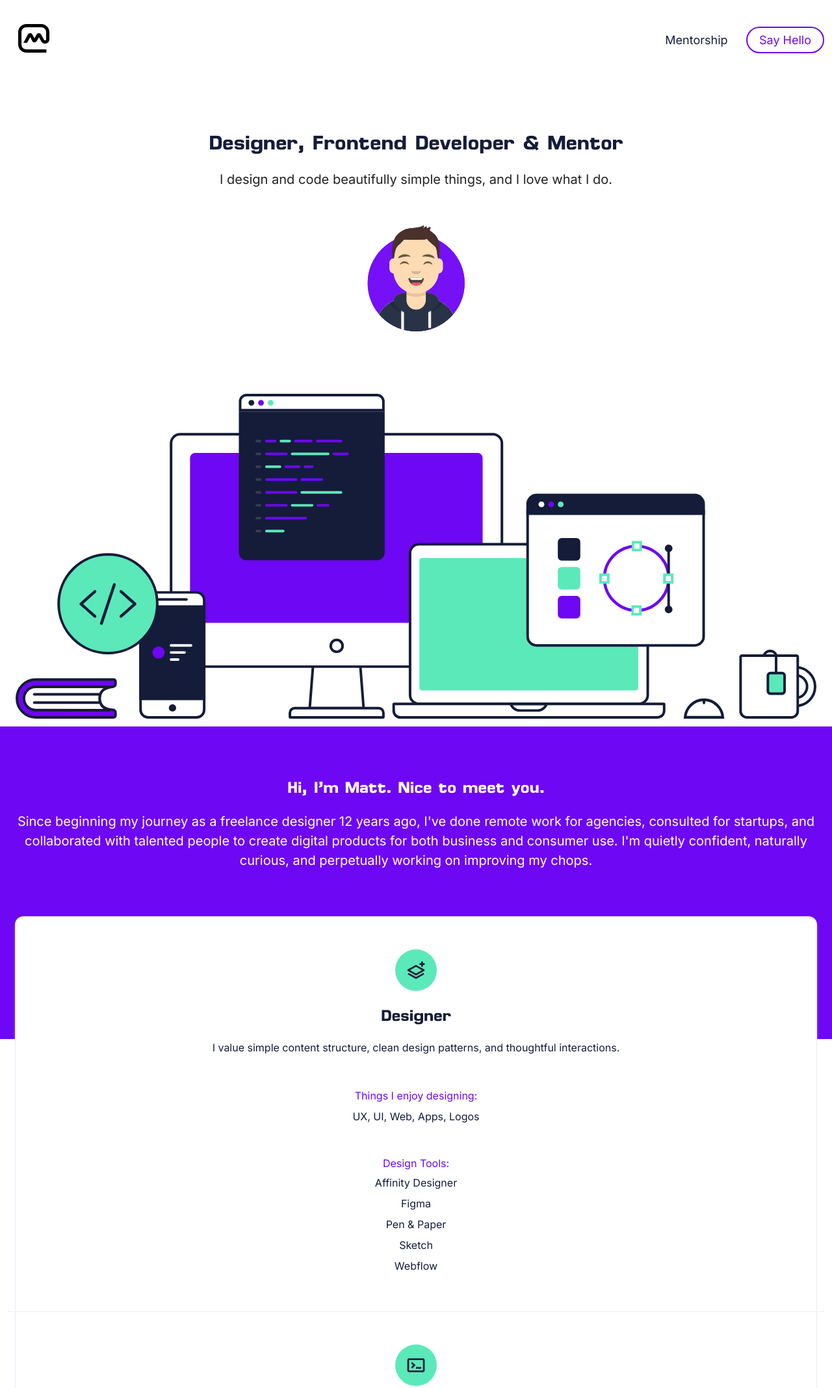
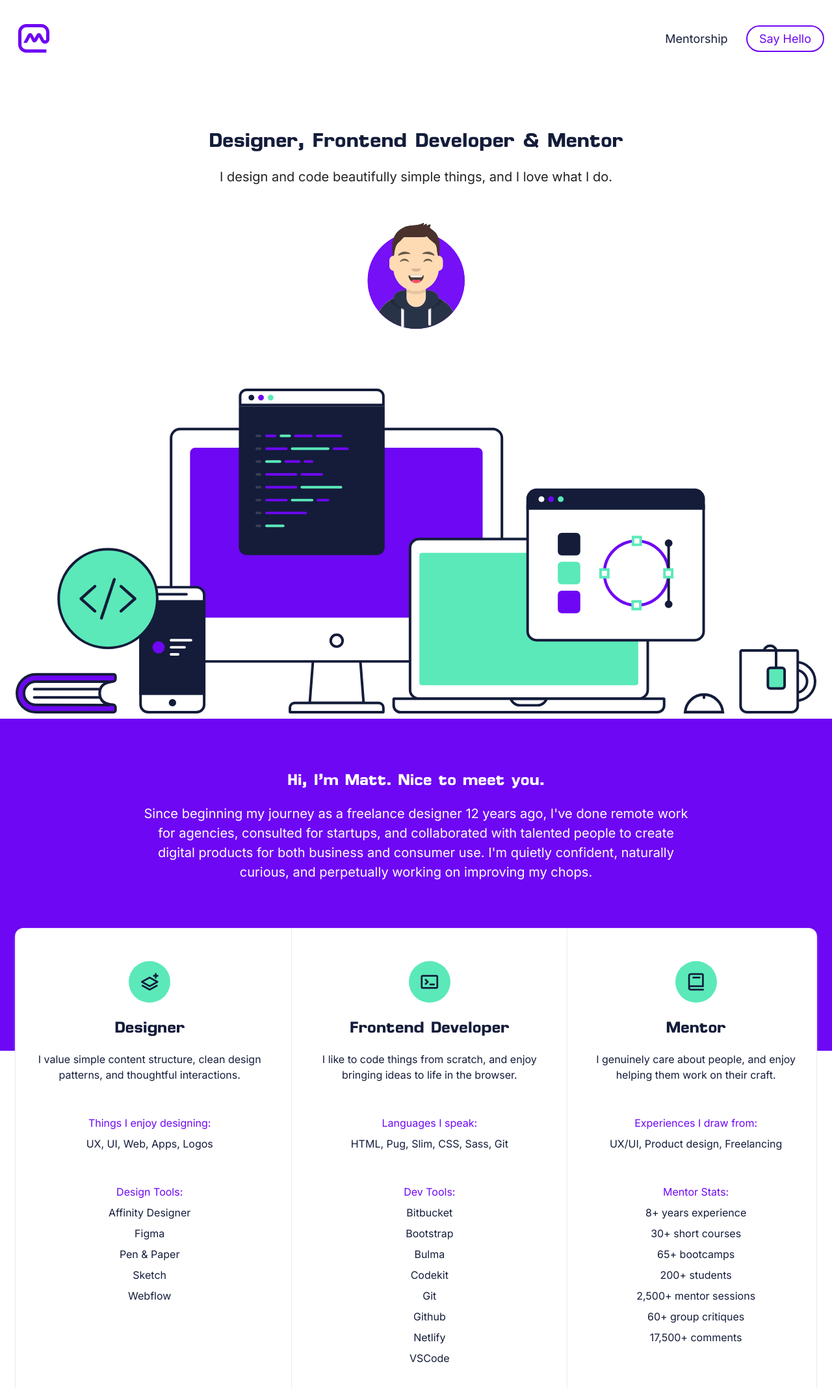
Before and after one commit to USBCALI-MILOCODE/paginaPortafolio, a plain HTML site: page index.html in a window 1280 px wide. Shown: the top 2136 px of the page at 65% size. Drawn offline with nearby package versions, Linux system fonts and the light colour scheme.

Commit message:
sin responsive

```diff
--- a/assets/css/style.css
+++ b/assets/css/style.css
@@ -62,6 +62,15 @@ img {
 
 }
 
+::-webkit-scrollbar {
+  width: 8px;
+  border-left: 1px solid #E6ECF8;
+}
+
+::-webkit-scrollbar-thumb {
+  background-color: #141c3a;
+}
+
 svg {
   width: 18px;
 }
@@ -105,7 +114,6 @@ nav {
   padding: 1.2rem 0;
   min-height: 3.25rem;
   position: relative;
-
 }
 
 nav .container {
@@ -114,7 +122,15 @@ nav .container {
   justify-content: space-between;
   align-items: center;
   width: 100%;
+}
 
+nav .container svg {
+  color: var(--principal);
+}
+
+nav .container .flex i {
+  font-size: 2em;
+  cursor: pointer;
 }
 
 .navbar-logo {
@@ -141,6 +157,13 @@ nav .container {
 
 .hero {
   padding-top: 2rem;
+}
+
+.hero .column {
+  display: flex;
+  justify-content: center;
+  align-items: center;
+  flex-direction: column;
 }
 
 .hero-body {
@@ -626,6 +649,35 @@ footer .madeby img {
   max-width: 30%;
 }
 
-@media screen  {
+/* Media Queries */
 
+@media screen and (min-width: 1024px) {
+  .skills .container {
+    margin: 0 auto;
+  }
+
+  .skills .container .columns {
+    display: flex;
+  }
+
+
+  .skills .container .columns .column:nth-child(2) {
+    border-right: 1px solid #E6ECF8;
+    border-left: 1px solid #E6ECF8;
+  }
+
+  .about .container {
+    padding: 0px 12em;
+    margin: 0 auto;
+  }
+
+  #projects .container {
+    margin: 0 auto;
+    display: flex;
+    flex-direction: column;
+  }
+
+  #projects .container .project-grid {
+
+  }
 }
--- a/index.html
+++ b/index.html
@@ -5,7 +5,11 @@
   <meta charset="UTF-8">
   <meta name="viewport" content="width=device-width, initial-scale=1.0">
   <title>Document</title>
+
+  <script src="https://cdn.tailwindcss.com"></script>
+
   <link rel="stylesheet" href="./assets/css/style.css">
+
 
   <!-- Fuente -->
   <link href="https://fonts.googleapis.com/css2?family=Inter:wght@100..900&display=swap" rel="stylesheet">
@@ -15,6 +19,8 @@
   <link rel="stylesheet" href="https://cdnjs.cloudflare.com/ajax/libs/font-awesome/6.5.1/css/all.min.css"
     integrity="sha512-DTOQO9RWCH3ppGqcWaEA1BIZOC6xxalwEsw9c2QQeAIftl+Vegovlnee1c9QX4TctnWMn13TZye+giMm8e2LwA=="
     crossorigin="anonymous" referrerpolicy="no-referrer" />
+
+
 </head>
 
 <body>
@@ -24,9 +30,13 @@
       <div class="navbar-logo pointer">
         <svg class="svg-inline--fa fa-mf-logo has-text-primary fa-4x" aria-hidden="true" focusable="false" data-prefix="fak" data-icon="mf-logo" role="img" xmlns="http://www.w3.org/2000/svg" viewBox="0 0 640 512" data-fa-i2svg="" style="width: 1.25em;"><path fill="currentColor" d="M458.566 321.7c-19.552 0-37.558-10.598-46.947-27.745l-28.553-52.116-24.007 44.217c-12.003 23.505-45.69 26.588-57.886 3.179l-25.168-48.263-37.945 69.938-45.495.289 54.4-102.691c11.52-21.771 42.592-22.157 54.789-.77l27.104 47.78 26.33-47.684c11.807-21.386 42.783-21.483 54.591-.097l36.883 66.277c6.679 12.042 24.973 7.322 24.973-6.358l.096-88.144c0-32.753-26.813-59.437-59.725-59.437h-183.82c-32.911 0-59.724 26.684-59.724 59.437v152.782c0 32.756 26.813 59.44 59.725 59.44h246.642V432H228.187C172.915 432 128 387.302 128 332.294v-152.59C128 124.602 172.818 80 228.187 80h183.627C467.181 80 512 124.602 512 179.704v88.82c0 29.38-23.91 53.175-53.434 53.175z"></path></svg>
       </div>
-      <div class="navbar-links">
+      <div class="navbar-links hidden sm:block">
         <a href="#">Mentorship</a>
         <a href="#" class="btn btn-principal">Say Hello</a>
+      </div>
+
+      <div class="flex flex-col items-center sm:hidden px-5">
+        <i class='bx bx-menu'></i>
       </div>
     </div>
   </nav>
--- a/package.json
+++ /dev/null
@@ -1,5 +0,0 @@
-{
-  "devDependencies": {
-    "tailwindcss": "^3.4.1"
-  }
-}
```
Also changed, not shown: 1 other file.
